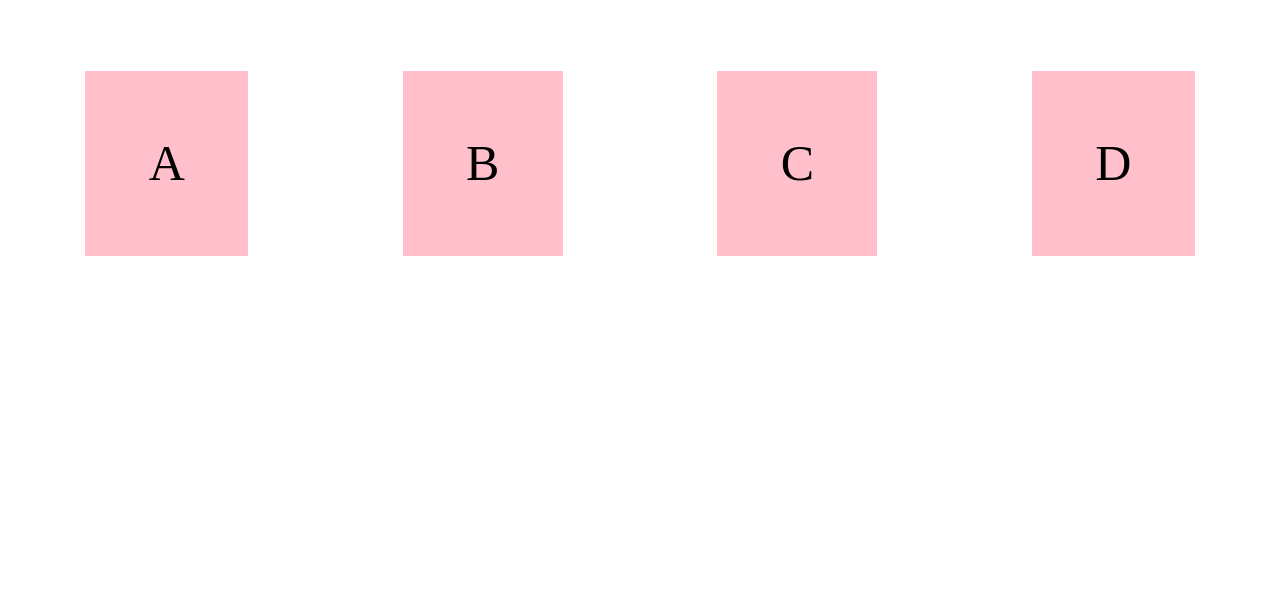
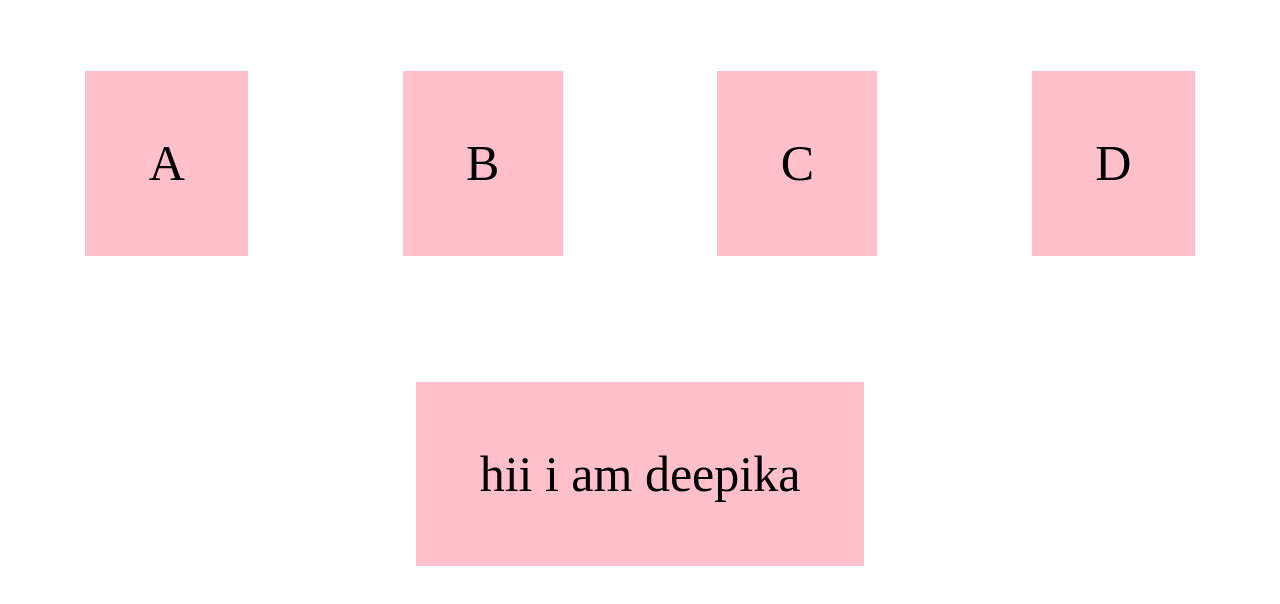
Before and after one commit to 17B91A12A0/Vandhitha-Meegada, a plain HTML site: page index.html in a window 1280 px wide. Drawn offline with Linux system fonts and the light colour scheme.

Commit message:
rftgtgtrg

```diff
--- a/index.html
+++ b/index.html
@@ -8,7 +8,6 @@
   display:flex;
   flex-direction:row;
   justify-content:space-around;
-    hii i am madhuri
 flex-wrap:wrap;
   }
   .flex>div{
@@ -25,6 +24,7 @@ flex-wrap:wrap;
   <div>B</div>
   <div>C</div>
   <div>D</div>
+    <div>hii i am deepika</div>
 </div>
 
 </body>
```
